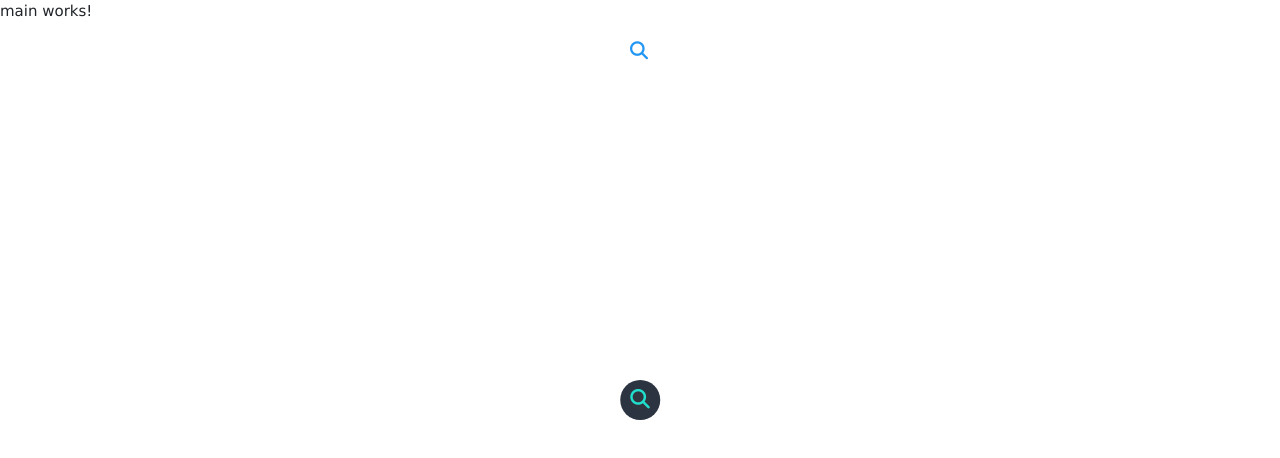
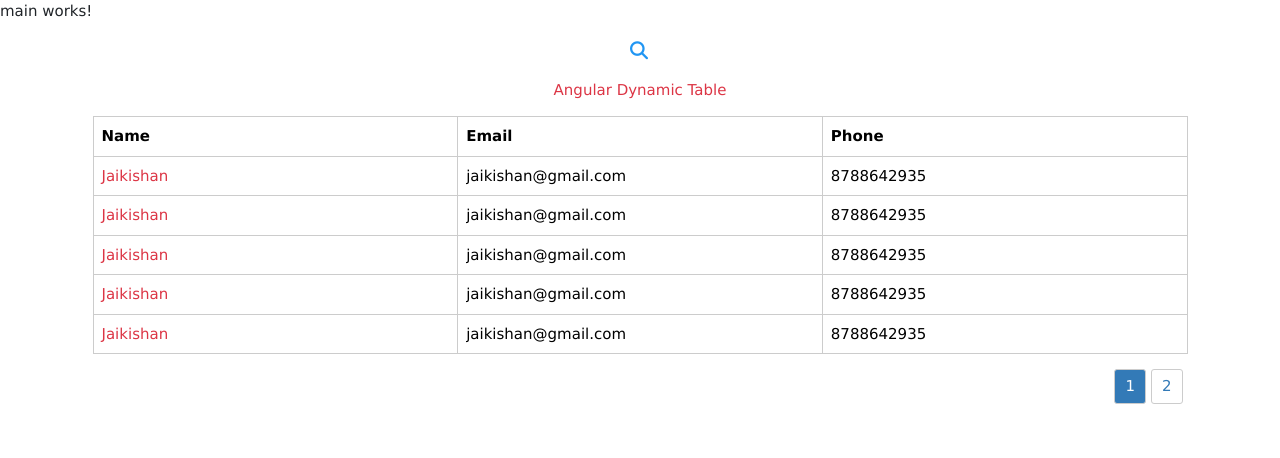
Before and after one commit to jaikishanpatil/my-portfolio, an Angular app: page /main in a window 1280 px wide. Shown: the top 458 px of the page. Built offline with nearby package versions, Linux system fonts and the light colour scheme.

Commit message:
dynamic table with template rendering

```diff
--- a/src/app/modules/main-module/sub-pages/main/main.component.html
+++ b/src/app/modules/main-module/sub-pages/main/main.component.html
@@ -4,7 +4,19 @@
   <p>{{ text }}</p>
 </div>
 
+<!-- <div class="container">
+  <app-dynamic-search-second></app-dynamic-search-second>
+</div> -->
+
 <div class="container">
-  <app-dynamic-search-second></app-dynamic-search-second>
+  <p class="text-center text-danger">Angular Dynamic Table</p>
+  <app-dynamic-table [columns]="columns" [data]="data" [totalItems]="data.length"></app-dynamic-table>
 </div>
+
+<ng-template #nameColumnTemplate let-row let-rowIndex="rowIndex" let-column="column" >
+  <span class="text-danger">{{row.name}}</span>
+</ng-template>
+<ng-template #phoneColumnTemplate let-row let-rowIndex="rowIndex" let-column="column">
+  {{row.phone}}
+</ng-template>
 <!-- <app-footer></app-footer> -->
--- a/src/app/modules/main-module/sub-pages/main/main.component.ts
+++ b/src/app/modules/main-module/sub-pages/main/main.component.ts
@@ -1,4 +1,4 @@
-import { Component, OnInit } from '@angular/core';
+import { Component, OnInit, TemplateRef, ViewChild } from '@angular/core';
 
 @Component({
   selector: 'app-main',
@@ -8,7 +8,82 @@ import { Component, OnInit } from '@angular/core';
 export class MainComponent implements OnInit {
   constructor() {}
   text: string = '';
-  ngOnInit(): void {}
+  columns: any | undefined;
+  data: any[] = [];
+
+  @ViewChild('nameColumnTemplate',{static:true}) nameColumnTemplate: TemplateRef<any> | any;
+  @ViewChild('emailColumnTemplate',{static:true}) emailColumnTemplate: TemplateRef<any> | any;
+  @ViewChild('phoneColumnTemplate',{static:true}) phoneColumnTemplate: TemplateRef<any> | any;
+
+  ngOnInit(): void {
+    this.columns = [
+      {
+        key: 'name',
+        label: 'Name',
+        templateRef: this.nameColumnTemplate,
+        visible: true,
+      },
+      {
+        key: 'email',
+        label: 'Email',
+        templateRef: this.emailColumnTemplate,
+        visible: true,
+      },
+      {
+        key: 'phone',
+        label: 'Phone',
+        templateRef: this.phoneColumnTemplate,
+        visible: true,
+      },
+    ];
+    this.data=[
+      {
+        name:'Jaikishan',
+        email:'jaikishan@gmail.com',
+        phone:'8788642935'
+      },
+      {
+        name:'Jaikishan',
+        email:'jaikishan@gmail.com',
+        phone:'8788642935'
+      },
+      {
+        name:'Jaikishan',
+        email:'jaikishan@gmail.com',
+        phone:'8788642935'
+      },
+      {
+        name:'Jaikishan',
+        email:'jaikishan@gmail.com',
+        phone:'8788642935'
+      },
+      {
+        name:'Jaikishan',
+        email:'jaikishan@gmail.com',
+        phone:'8788642935'
+      },
+      {
+        name:'Jasdfdfacxcishan',
+        email:'jaikishan@gmail.com',
+        phone:'8788642935'
+      },
+      {
+        name:'Ja2121an',
+        email:'jaikishan@gmail.com',
+        phone:'8788642935'
+      },
+      {
+        name:'Jaikiswwaaadahan',
+        email:'jaikishan@gmail.com',
+        phone:'8788642935'
+      },
+      {
+        name:'sdasds',
+        email:'jaikishan@gmail.com',
+        phone:'8788642935'
+      },
+    ]
+  }
 
   onChange(event: string) {
     if (event.length) {
--- /dev/null
+++ b/src/app/shared/modules/dynamic-table/components/base/dynamic-table/dynamic-table.component.html
@@ -0,0 +1,31 @@
+<div class="container">
+    <div class="table-wrapper">
+        <table class="table">
+          <thead>
+            <tr>
+              <th *ngFor="let column of columns" [hidden]="!column.visible">{{column.label}}</th>
+            </tr>
+          </thead>
+          <tbody>
+            <tr (click)="onClick($event,row,i)" *ngFor="let row of pagedData;let i=index">
+              <ng-container *ngFor="let column of columns;let rowIndex=index">
+                <td *ngIf="column.visible && column.templateRef" class="cell">
+                  <ng-container *ngTemplateOutlet="getColumnTemplate(column); context: {$implicit: row,rowIndex:rowIndex,column:column}"></ng-container>
+                </td>
+                <td *ngIf="column.visible && !column.templateRef" class="cell">
+                    {{row[column.key]}}
+                  </td>
+              </ng-container>
+            </tr>
+          </tbody>
+        </table>
+    </div>
+    <div class="pagination ">
+      <a *ngFor="let page of pages" [class.active]="currentPage === page" (click)="setCurrentPage(page)">{{page}}</a>
+    </div>
+
+      <ng-template #defaultTemplate let-row let-rowIndex="rowIndex" let-column="column" >
+        {{ row }}
+      </ng-template>
+
+</div>
--- /dev/null
+++ b/src/app/shared/modules/dynamic-table/components/base/dynamic-table/dynamic-table.component.scss
@@ -0,0 +1,66 @@
+.table-wrapper {
+  overflow-x: auto;
+  max-height: 300px;
+}
+
+.table {
+  border-collapse: collapse;
+  width: 100%;
+  table-layout: fixed;
+}
+.table th{
+    position: -webkit-sticky !important;
+    position: sticky !important;
+    top: 0;
+    z-index: 3;
+}
+
+.table th,
+.table td {
+  border: 1px solid #ccc;
+  padding: 8px;
+  text-align: left;
+}
+
+.table thead {
+  background-color: #f2f2f2;
+}
+
+.table tbody tr:hover {
+  background-color: #f2f2f2;
+}
+
+.table tbody::-webkit-scrollbar {
+  width: 10px;
+}
+
+.table tbody::-webkit-scrollbar-track {
+  background-color: #f2f2f2;
+}
+
+.table tbody::-webkit-scrollbar-thumb {
+  background-color: #ccc;
+  border-radius: 5px;
+}
+
+.pagination {
+  text-align: center;
+  cursor: pointer;
+  display: flex;
+  justify-content: end;
+}
+
+.pagination a {
+  color: #337ab7;
+  text-decoration: none;
+  display: inline-block;
+  margin-right: 5px;
+  padding: 5px 10px;
+  border: 1px solid #ccc;
+  border-radius: 3px;
+}
+
+.pagination a.active {
+  background-color: #337ab7;
+  color: #fff;
+}
--- /dev/null
+++ b/src/app/shared/modules/dynamic-table/components/base/dynamic-table/dynamic-table.component.ts
@@ -0,0 +1,58 @@
+import { Component, Input, OnInit, TemplateRef, ViewChild } from '@angular/core';
+
+@Component({
+  selector: 'app-dynamic-table',
+  templateUrl: './dynamic-table.component.html',
+  styleUrls: ['./dynamic-table.component.scss'],
+})
+export class DynamicTableComponent implements OnInit {
+  @Input() columns: any[] = [];
+  @Input() data: any[] = [];
+  @Input() itemsPerPage: number = 5;
+  @Input() totalItems: number = 0;
+  @Input() currentPage: number = 1;
+  @ViewChild('defaultTemplate') defaultTemplate!: TemplateRef<any>;
+
+  pagedData: any[] | undefined;
+  pages: number[] | undefined;
+
+  constructor() {}
+
+  ngOnInit(): void {
+    this.updatePages();
+    this.updatePagedData();
+  }
+
+  updatePagedData() {
+    const startIndex = (this.currentPage - 1) * this.itemsPerPage;
+    const endIndex = startIndex + this.itemsPerPage;
+    this.pagedData = this.data.slice(startIndex, endIndex);
+  }
+
+  updatePages() {
+    const pageCount = Math.ceil(this.totalItems / this.itemsPerPage);
+    this.pages = [];
+    for (let i = 1; i <= pageCount; i++) {
+      this.pages.push(i);
+    }
+  }
+
+  onClick(event:any,row:any,index:number){
+    console.log("Event",event)
+    console.log("ROW",row)
+    console.log("Index",index)
+  }
+
+  setCurrentPage(page: number) {
+    this.currentPage = page;
+    this.updatePagedData();
+  }
+
+  getDefaultTemplate(): TemplateRef<any> {
+    return this.defaultTemplate;
+  }
+
+  getColumnTemplate(column: any): TemplateRef<any> {
+    return column.templateRef || this.getDefaultTemplate();
+  }
+}
```
Also changed, not shown: src/app/modules/main-module/main-module.module.ts (+7 -1 lines), src/app/shared/modules/dynamic-table/dynamic-table.module.ts (+5 -7 lines), 1 other file (tests, documents, lock files or other folders).
